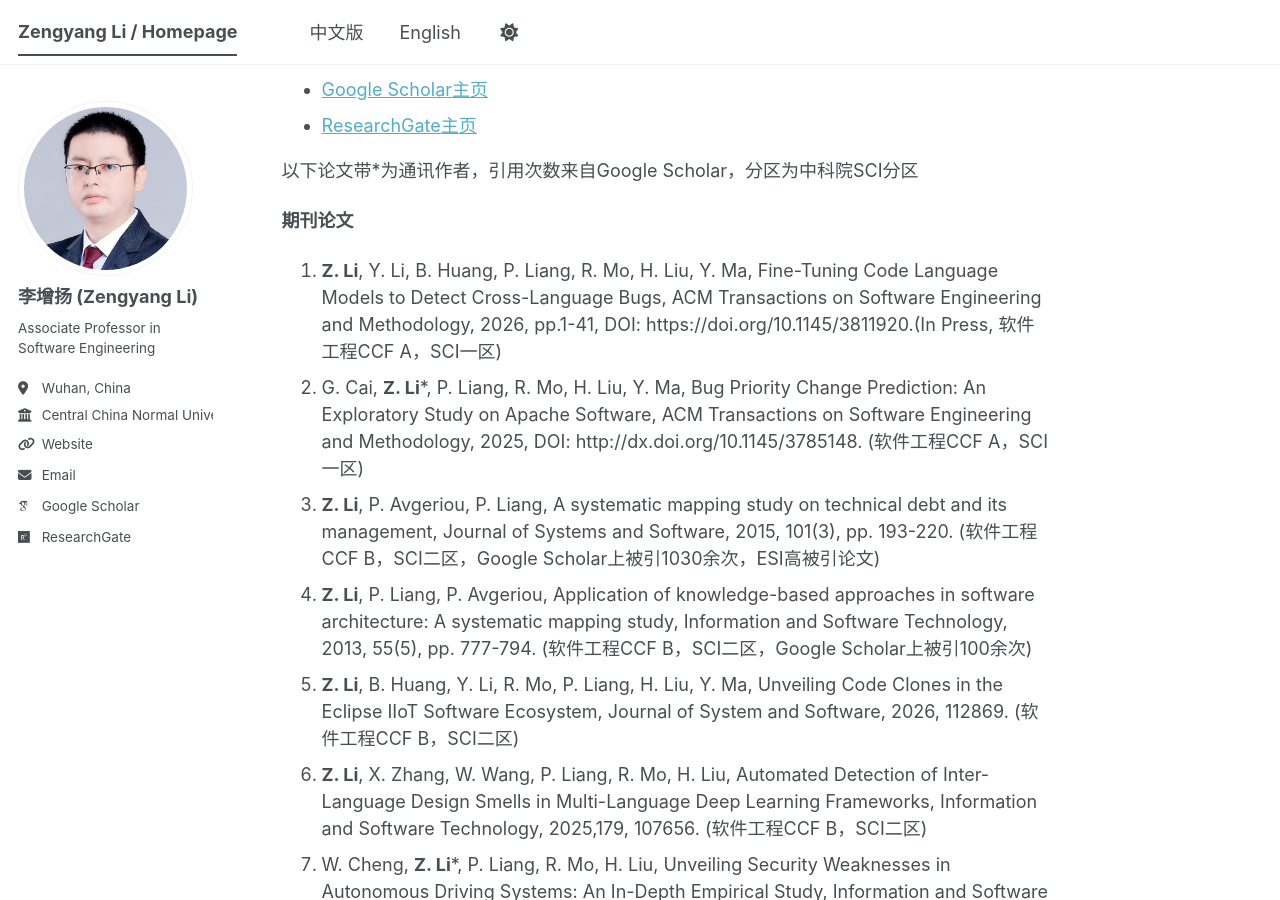
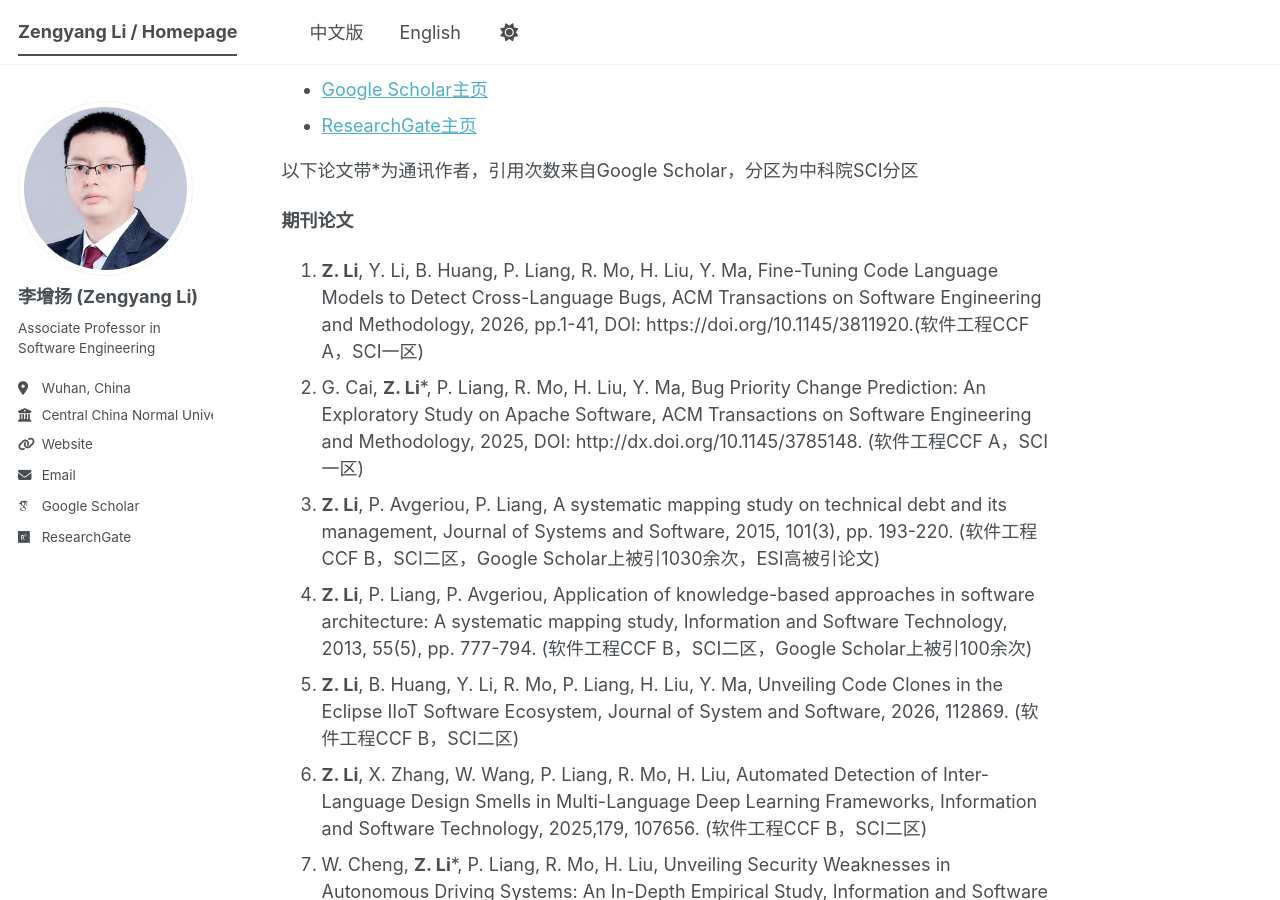
Before and after one commit to zengyang/zengyang.github.io, a Jekyll site: the page built from _pages/about.md, in a window 1280 px wide and 900 px high, scrolled down 1973 px. Built offline with Jekyll 4.4.1, drawn with Linux system fonts in a browser that asks for light colours; some web fonts are replaced; a script bundle is joined from its source files by our own code; library files that are not in the unit come from our copies; some of the changed lines change nothing that is shown.

Commit message:
Update publication details in about.md

```diff
--- a/_pages/about.md
+++ b/_pages/about.md
@@ -67,7 +67,7 @@
 以下论文带*为通讯作者，引用次数来自Google Scholar，分区为中科院SCI分区
 
 **期刊论文**
-1. **Z. Li**, Y. Li, B. Huang, P. Liang, R. Mo, H. Liu, Y. Ma, Fine-Tuning Code Language Models to Detect Cross-Language Bugs, ACM Transactions on Software Engineering and Methodology, 2026, pp.1-41, DOI: https://doi.org/10.1145/3811920.(In Press, 软件工程CCF A，SCI一区)
+1. **Z. Li**, Y. Li, B. Huang, P. Liang, R. Mo, H. Liu, Y. Ma, Fine-Tuning Code Language Models to Detect Cross-Language Bugs, ACM Transactions on Software Engineering and Methodology, 2026, pp.1-41, DOI: https://doi.org/10.1145/3811920.(软件工程CCF A，SCI一区)
 1. G. Cai, **Z. Li***, P. Liang, R. Mo, H. Liu, Y. Ma, Bug Priority Change Prediction: An Exploratory Study on Apache Software, ACM Transactions on Software Engineering and Methodology, 2025, DOI: http://dx.doi.org/10.1145/3785148. (软件工程CCF A，SCI一区)
 1. **Z. Li**, P. Avgeriou, P. Liang, A systematic mapping study on technical debt and its management, Journal of Systems and Software, 2015, 101(3), pp. 193-220. (软件工程CCF B，SCI二区，Google Scholar上被引1030余次，ESI高被引论文)
 1. **Z. Li**, P. Liang, P. Avgeriou, Application of knowledge-based approaches in software architecture: A systematic mapping study, Information and Software Technology, 2013, 55(5), pp. 777-794. (软件工程CCF B，SCI二区，Google Scholar上被引100余次)
```
